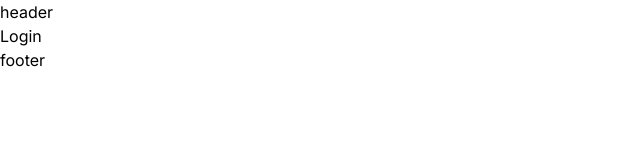
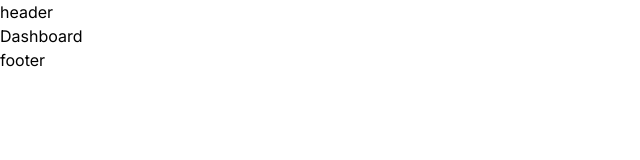
Before and after one commit to McLainCronin/moodl, a Next.js app: page /dashboard in a window 1280 px wide. Shown: the top 160 px of the page, without its empty margins (0-640 px from the left). Built offline with nearby package versions, Linux system fonts and the light colour scheme.

Commit message:
Implement authentication check in DashboardPage and update Dashboard component to display content

```diff
--- a/app/dashboard/page.js
+++ b/app/dashboard/page.js
@@ -1,16 +1,23 @@
 import Main from '@/components/Main';
 import Login from '@/components/Login';
+import Dashboard from '@/components/Dashboard';
 
 export const metadata = {
     title: "Moodl ⋅ Dashboard",
 }
 
 export default function DashboardPage() {
-    const isAuthenticated = false
+    const isAuthenticated = true
 
-    const children = (
+    let children = (
         <Login />
     )
+
+    if (isAuthenticated) {
+        children = (
+            <Dashboard />
+        )
+    }
 
     return (
         <Main>
--- a/components/Dashboard.jsx
+++ b/components/Dashboard.jsx
@@ -1,12 +1,11 @@
 import React from 'react'
 import Main from './Main'
-import Dashboard from './Dashboard'
 
 export default function Dashboard() {
 
   return (
     <Main>
-        {children}
+        Dashboard
     </Main>
   )
 }
```
